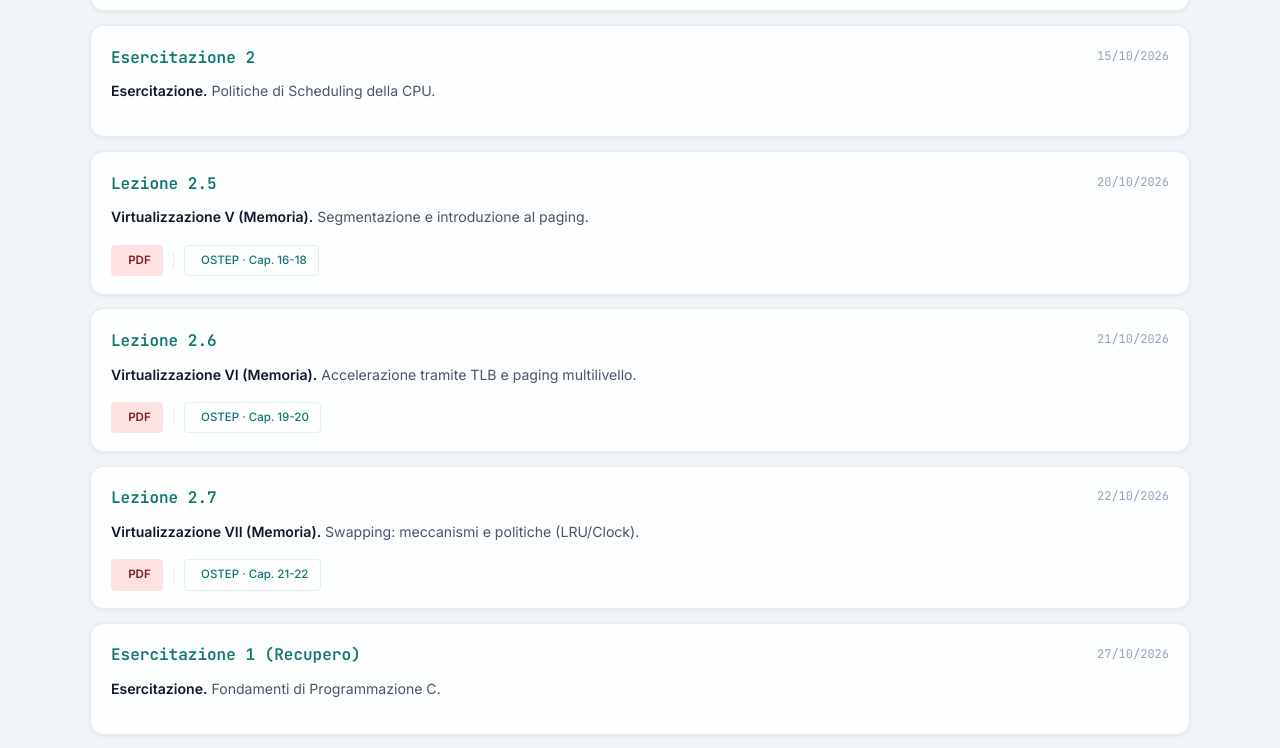
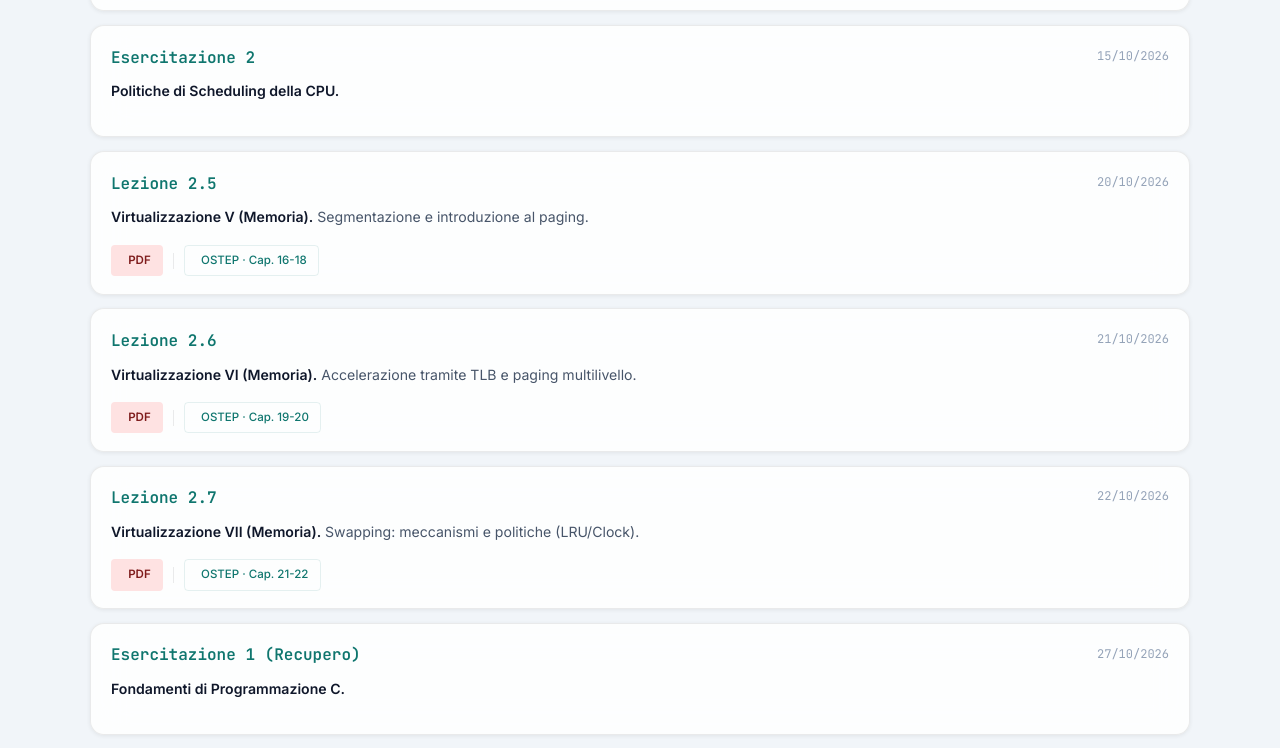
Before and after one commit to gtolomei/gtolomei.github.io, a plain HTML site: page teaching/os.html in a window 1280 px wide. Shown: the part 5812-6560 px from the top of the page. Drawn offline with Linux system fonts and the light colour scheme.

Commit message:
[OS]: Added Esercitazione 3

```diff
--- a/teaching/os.html
+++ b/teaching/os.html
@@ -536,7 +536,7 @@
             <span class="lecture-card-id">Esercitazione 2</span>
             <span class="lecture-card-date"><i class="ti ti-calendar" aria-hidden="true"></i>15/10/2026</span>
           </div>
-          <p class="lecture-card-desc"><strong style="color:var(--text);font-weight:600;">Esercitazione.</strong> Politiche di Scheduling della CPU.</p>
+          <p class="lecture-card-desc"><strong style="color:var(--text);font-weight:600;">Politiche di Scheduling della CPU.</strong></p>
         </article>
         <article class="lecture-card">
           <div class="lecture-card-head">
@@ -582,7 +582,7 @@
             <span class="lecture-card-id">Esercitazione 1 (Recupero)</span>
             <span class="lecture-card-date"><i class="ti ti-calendar" aria-hidden="true"></i>27/10/2026</span>
           </div>
-          <p class="lecture-card-desc"><strong style="color:var(--text);font-weight:600;">Esercitazione.</strong> Fondamenti di Programmazione C.</p>
+          <p class="lecture-card-desc"><strong style="color:var(--text);font-weight:600;">Fondamenti di Programmazione C.</strong></p>
         </article>
       </div>
     </div>
@@ -660,7 +660,7 @@
             <span class="lecture-card-id">Esercitazione 3</span>
             <span class="lecture-card-date"><i class="ti ti-calendar" aria-hidden="true"></i>17/11/2026</span>
           </div>
-          <p class="lecture-card-desc"><strong style="color:var(--text);font-weight:600;">Esercitazione.</strong> Concorrenza e Sincronizzazione.</p>
+          <p class="lecture-card-desc"><strong style="color:var(--text);font-weight:600;">Concorrenza e Sincronizzazione.</strong></p>
         </article>
       </div>
     </div>
```
